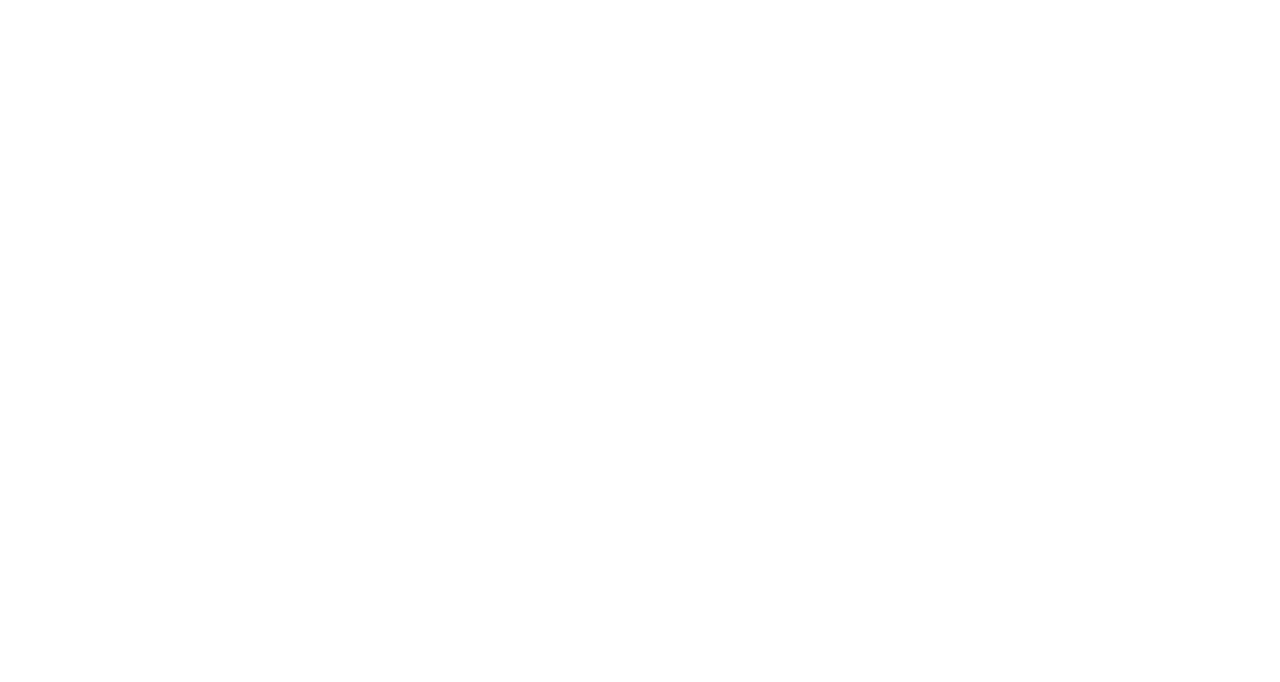
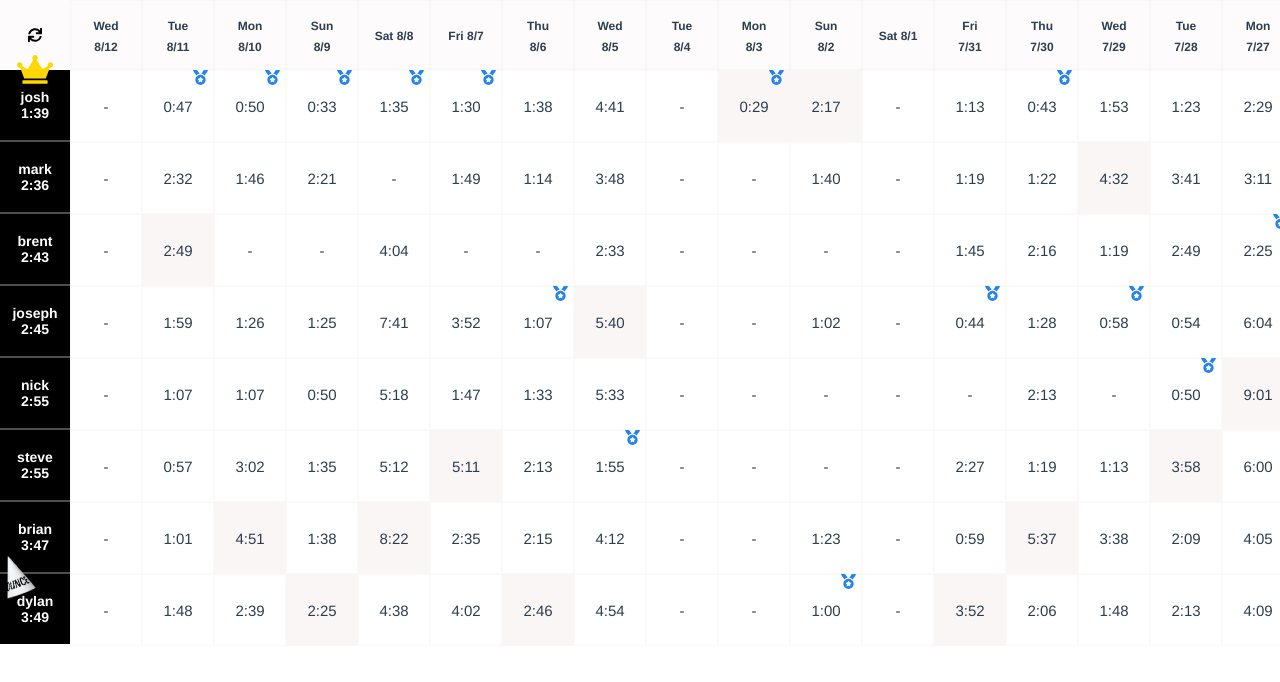
Before and after one commit to josephcross/nyt-scores, a Vue app: page / in a window 1280 px wide. Shown: the top 682 px of the page. Built offline with nearby package versions, Linux system fonts and the light colour scheme.

Commit message:
fix bug with getting daysAgo in momentjs

```diff
--- a/src/App.vue
+++ b/src/App.vue
@@ -43,7 +43,7 @@
   computed: {
     days() {
       const days = [];
-      const daysBack = moment( '20200717', "YYYYMMDD").fromNow().split(' ')[0];
+      const daysBack = moment().diff( '2020-07-17', 'days' );
 
       for (var i = 0; i < daysBack; i++) {
         days.push( moment().subtract(i, 'days').format('ddd M/D') );
```
